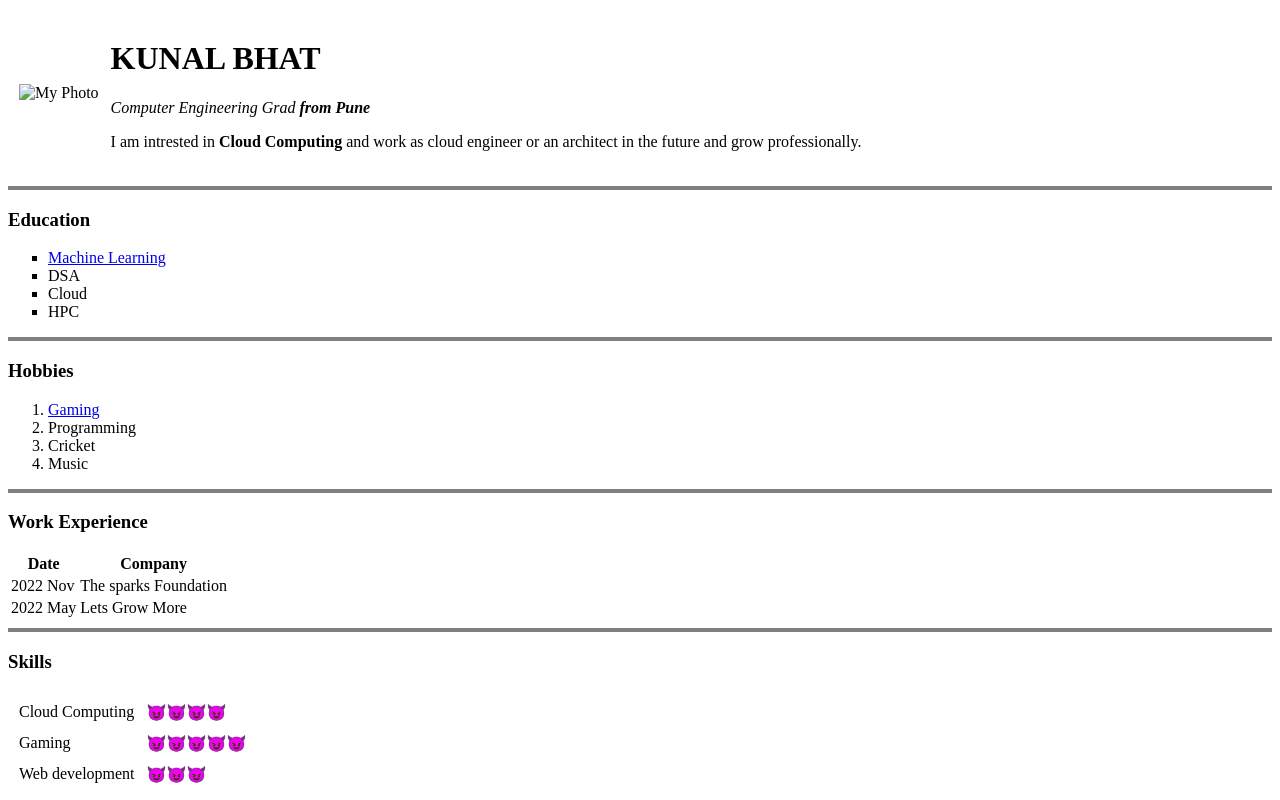
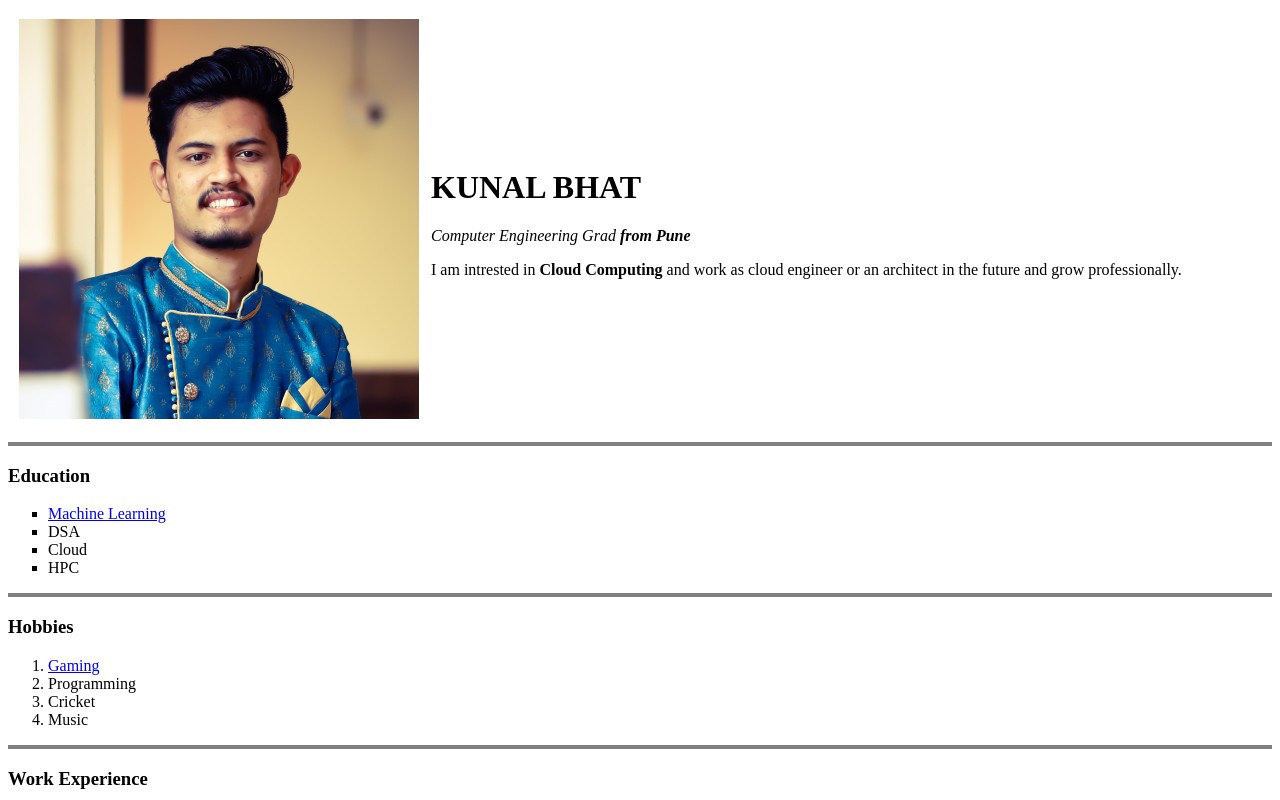
Before and after one commit to KunalBhat55/Web-development, a plain HTML site: page index.html in a window 1280 px wide. Shown: the top 800 px of the page. Drawn offline with Linux system fonts and the light colour scheme.

Commit message:
Image path changed

```diff
--- a/index.html
+++ b/index.html
@@ -10,7 +10,7 @@
     <!--Table-->
     <table cellspacing="10">
       <td>
-        <img src="/Images/me (1).png" alt="My Photo" />
+        <img src="me (1).png" alt="My Photo" />
       </td>
 
       <td>
```
